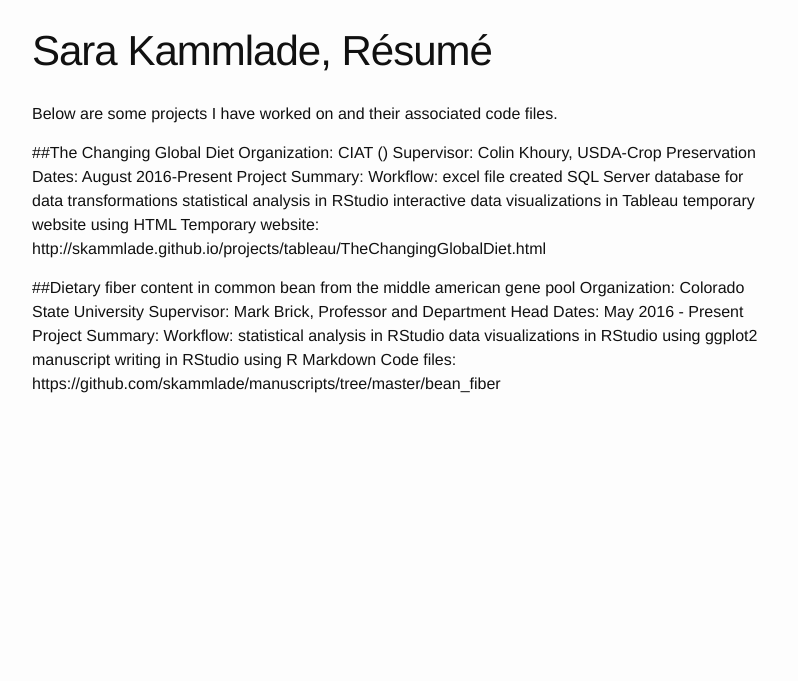
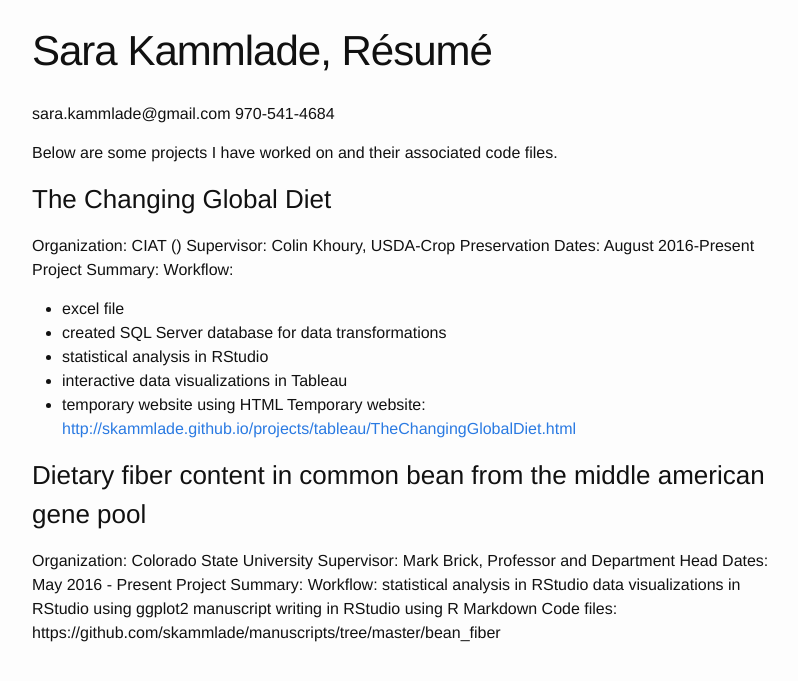
Before and after one commit to stevensotelo/skammlade.github.io, a Jekyll site: the page built from resume.markdown, in a window 1280 px wide. Shown: the top 681 px of the page, without its empty margins (238-1036 px from the left). Built offline with Jekyll 4.4.1, drawn with Linux system fonts in a browser that asks for light colours.

Commit message:
markdown syntax

```diff
--- a/resume.markdown
+++ b/resume.markdown
@@ -3,24 +3,27 @@ layout: page_resume
 title: Sara Kammlade, Résumé
 permalink: /resume/
 ---
+sara.kammlade@gmail.com
+970-541-4684
+
 Below are some projects I have worked on and their associated code files.
 
-##The Changing Global Diet
+### The Changing Global Diet
 Organization: CIAT ()
 Supervisor: Colin Khoury, USDA-Crop Preservation
 Dates: August 2016-Present
 Project Summary:
 Workflow:
-excel file
-created SQL Server database for data transformations
-statistical analysis in RStudio
-interactive data visualizations in Tableau
-temporary website using HTML
-Temporary website: http://skammlade.github.io/projects/tableau/TheChangingGlobalDiet.html
+* excel file
+* created SQL Server database for data transformations
+* statistical analysis in RStudio
+* interactive data visualizations in Tableau
+* temporary website using HTML
+Temporary website: [http://skammlade.github.io/projects/tableau/TheChangingGlobalDiet.html](http://skammlade.github.io/projects/tableau/TheChangingGlobalDiet.html)
 
 
 
-##Dietary fiber content in common bean from the middle american gene pool
+### Dietary fiber content in common bean from the middle american gene pool
 Organization: Colorado State University
 Supervisor: Mark Brick, Professor and Department Head
 Dates: May 2016 - Present
```
Also changed, not shown: about.md (+0 -1 lines).
